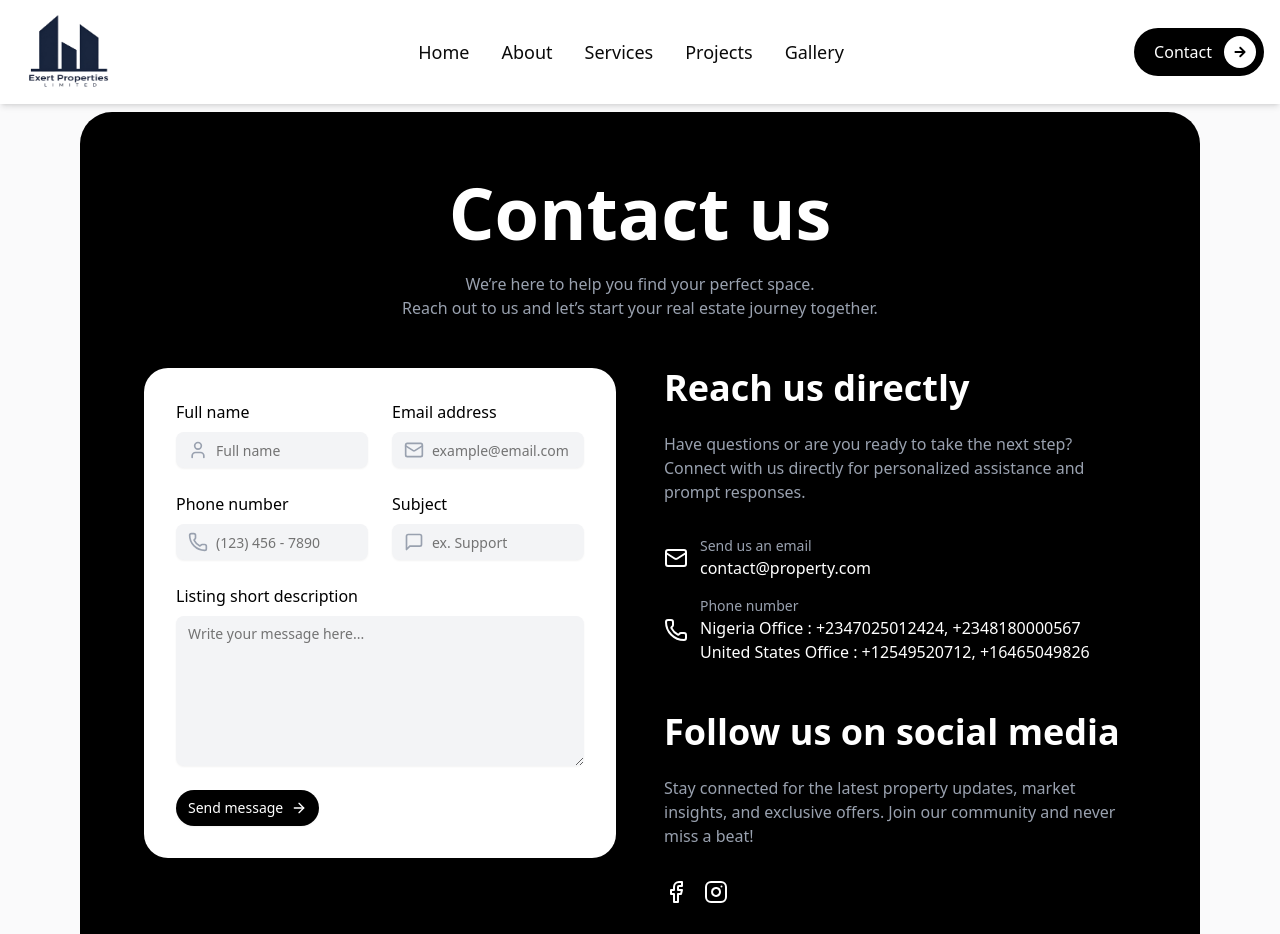
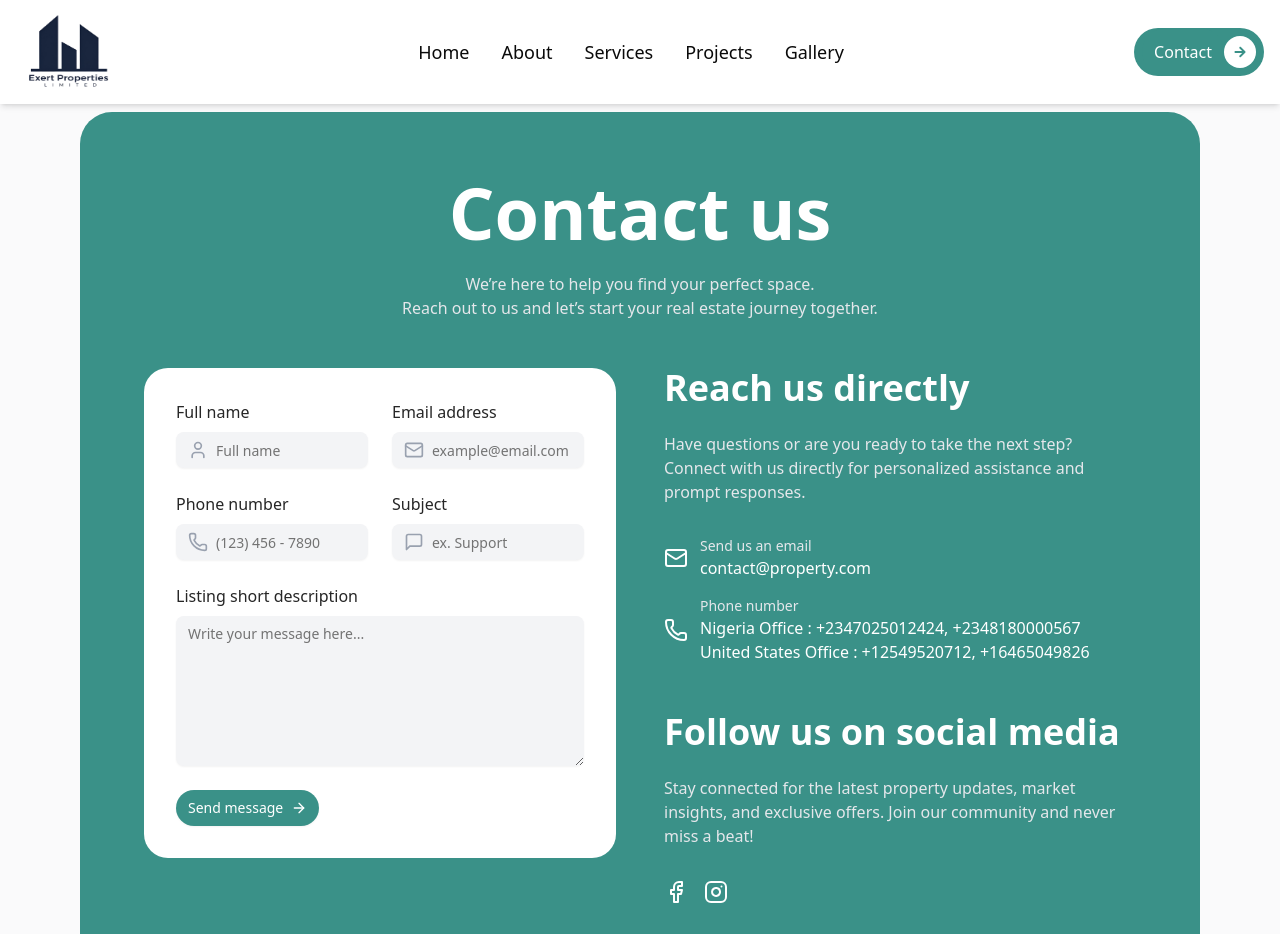
Before and after one commit to ISHANTBHATT/exertproperties, a Next.js app: page /contact in a window 1280 px wide. Shown: the top 934 px of the page. Built offline with nearby package versions, Linux system fonts and the light colour scheme.

Commit message:
changes:- website color palette change

```diff
--- a/src/app/components/AboutSection.jsx
+++ b/src/app/components/AboutSection.jsx
@@ -119,15 +119,15 @@ const AboutSection = () => {
             </motion.p>
             <motion.div variants={fadeIn("up", "tween", 0.2, 0.6)}>
               <Link href="/about">
-                <div className=" items-center px-2 bg-black rounded-full inline-flex transform transition-transform duration-300 ease-in-out hover:scale-90 group hover:bg-neutral-800">
+                <div className=" items-center px-2 bg-[#3A9188] rounded-full inline-flex transform transition-transform duration-300 ease-in-out hover:scale-90 group hover:bg-teal-700">
                   <button
                     // size="lg"
-                    className="rounded-full p-3  bg-black group group-hover:bg-neutral-800 text-white"
+                    className="rounded-full p-3  bg-[#3A9188] group group-hover:bg-teal-700 text-white"
                   >
                     Start exploring
                   </button>
                   <div className="rounded-full bg-white p-2 group">
-                    <IoMdArrowRoundForward className="h-4 w-4 text-black" />
+                    <IoMdArrowRoundForward className="h-4 w-4 text-[#3A9188]" />
                   </div>
                 </div>
               </Link>
--- a/src/app/components/Faq.jsx
+++ b/src/app/components/Faq.jsx
@@ -197,7 +197,7 @@ export function Faqs({ className }) {
                   <div
                     className={`rounded-full p-2 transition-all duration-300 ${
                       openId === faq.id
-                        ? "bg-black text-white rotate-180"
+                        ? "bg-[#3A9188] text-white rotate-180"
                         : "border border-gray-300"
                     }`}
                   >
--- a/src/app/components/Header.jsx
+++ b/src/app/components/Header.jsx
@@ -579,31 +579,31 @@ const Header = () => {
           <nav className="hidden md:flex items-center space-x-8">
             <a
               href="/"
-              className="text-lg font-medium hover:text-black transition-colors"
+              className="text-lg font-medium hover:text-[#3A9188] transition-colors"
             >
               Home
             </a>
             <a
               href="/about"
-              className="text-lg font-medium hover:text-black transition-colors"
+              className="text-lg font-medium hover:text-[#3A9188] transition-colors"
             >
               About
             </a>
             <a
               href="/services"
-              className="text-lg font-medium hover:text-black transition-colors"
+              className="text-lg font-medium hover:text-[#3A9188] transition-colors"
             >
               Services
             </a>
             <a
               href="/projects"
-              className="text-lg font-medium hover:text-black transition-colors"
+              className="text-lg font-medium hover:text-[#3A9188] transition-colors"
             >
               Projects
             </a>
             <a
               href="/gallery"
-              className="text-lg font-medium hover:text-black transition-colors"
+              className="text-lg font-medium hover:text-[#3A9188] transition-colors"
             >
               Gallery
             </a>
@@ -612,12 +612,12 @@ const Header = () => {
           {/* Desktop Contact Button */}
           <div className="hidden md:block">
             <Link href="/contact">
-              <div className="items-center px-2 bg-black rounded-full inline-flex transform transition-transform duration-300 ease-in-out hover:scale-90 group hover:bg-neutral-800">
-                <button className="rounded-full p-3 bg-black group group-hover:bg-neutral-800 text-white">
+              <div className="items-center px-2 bg-[#3A9188] rounded-full inline-flex transform transition-transform duration-300 ease-in-out hover:scale-90 group hover:bg-teal-700">
+                <button className="rounded-full p-3 bg-[#3A9188] group group-hover:bg-teal-700 text-white">
                   Contact
                 </button>
                 <div className="rounded-full bg-white p-2 group">
-                  <IoMdArrowRoundForward className="h-4 w-4 text-black" />
+                  <IoMdArrowRoundForward className="h-4 w-4 text-[#3A9188]" />
                 </div>
               </div>
             </Link>
@@ -730,10 +730,10 @@ const Header = () => {
               {/* Mobile Contact Button */}
               <Link href="/contact" onClick={closeMobileMenu}>
                 <div
-                  className="items-center px-4 py-2 bg-black rounded-full inline-flex transform transition-transform duration-300 ease-in-out hover:scale-90 group hover:bg-neutral-800 translate-y-4 animate-slide-up"
+                  className="items-center px-4 py-2 bg-[#3A9188] rounded-full inline-flex transform transition-transform duration-300 ease-in-out hover:scale-90 group hover:bg-teal-700 translate-y-4 animate-slide-up"
                   style={{ animationDelay: "0.6s" }}
                 >
-                  <button className="rounded-full p-4 bg-black group group-hover:bg-neutral-800 text-white text-xl">
+                  <button className="rounded-full p-4 bg-[#3A9188] group group-hover:bg-teal-700 text-white text-xl">
                     Contact
                   </button>
                   <div className="rounded-full bg-white p-3 group ml-2">
--- a/src/app/components/HeroSection.jsx
+++ b/src/app/components/HeroSection.jsx
@@ -325,7 +325,7 @@ export default function HeroSection({ scrollToRef }) {
                 <button
                   onClick={handleExploreClick}
                   // href="/"
-                  className="flex items-center px-6 py-3 rounded-full bg-black text-white font-medium transform transition-transform duration-300 ease-in-out hover:scale-90 hover:bg-neutral-900"
+                  className="flex items-center px-6 py-3 rounded-full bg-[#3A9188] text-white font-medium transform transition-transform duration-300 ease-in-out hover:scale-90 hover:bg-teal-700"
                 >
                   Start exploring <ArrowRight className="ml-2 h-5 w-5" />
                 </button>
--- a/src/app/components/PropertyListings.jsx
+++ b/src/app/components/PropertyListings.jsx
@@ -71,7 +71,7 @@ const PropertyListings = ({ properties }) => {
 
         <div className="flex justify-center space-x-4">
           <Link href="/projects">
-            <Button className="rounded-full cursor-pointer">
+            <Button className="rounded-full cursor-pointer bg-[#3A9188] hover:bg-teal-700">
               Start exploring
             </Button>
           </Link>
--- a/src/app/contact/page.js
+++ b/src/app/contact/page.js
@@ -43,12 +43,12 @@ export default function ContactForm() {
 
   return (
     <main className="min-h-screen py-28 bg-[#fafafb]">
-      <section className="bg-black text-white py-16 px-4 md:px-8 lg:px-16 rounded-4xl md:mx-6 lg:mx-20">
+      <section className="bg-[#3A9188] text-white py-16 px-4 md:px-8 lg:px-16 rounded-4xl md:mx-6 lg:mx-20">
         <div className="max-w-7xl mx-auto">
           <h1 className="text-5xl md:text-6xl lg:text-7xl font-bold text-center mb-6">
             Contact us
           </h1>
-          <p className="text-gray-400 text-center max-w-3xl mx-auto mb-12">
+          <p className="text-gray-200 text-center max-w-3xl mx-auto mb-12">
             We’re here to help you find your perfect space.
             <br />
             Reach out to us and let’s start your real estate journey together.
@@ -61,7 +61,7 @@ export default function ContactForm() {
                   <div className="space-y-2">
                     <label
                       htmlFor="fullName"
-                      className="block text-black font-medium"
+                      className="block text-neutral-800 font-medium"
                     >
                       Full name
                     </label>
@@ -84,7 +84,7 @@ export default function ContactForm() {
                   <div className="space-y-2">
                     <label
                       htmlFor="email"
-                      className="block text-black font-medium"
+                      className="block text-neutral-800 font-medium"
                     >
                       Email address
                     </label>
@@ -107,7 +107,7 @@ export default function ContactForm() {
                   <div className="space-y-2">
                     <label
                       htmlFor="phone"
-                      className="block text-black font-medium"
+                      className="block text-neutral-800 font-medium"
                     >
                       Phone number
                     </label>
@@ -130,7 +130,7 @@ export default function ContactForm() {
                   <div className="space-y-2">
                     <label
                       htmlFor="subject"
-                      className="block text-black font-medium"
+                      className="block text-neutral-800 font-medium"
                     >
                       Subject
                     </label>
@@ -154,7 +154,7 @@ export default function ContactForm() {
                 <div className="mt-6 space-y-2">
                   <label
                     htmlFor="message"
-                    className="block text-black font-medium"
+                    className="block text-neutral-800 font-medium"
                   >
                     Listing short description
                   </label>
@@ -171,7 +171,7 @@ export default function ContactForm() {
                 <div className="mt-6">
                   <Button
                     type="submit"
-                    className="bg-black text-white rounded-full px-6 py-3 flex items-center gap-2 hover:bg-gray-800"
+                    className="bg-[#3A9188] text-white rounded-full px-6 py-3 flex items-center gap-2 hover:bg-teal-700"
                   >
                     Send message
                     <ArrowRight className="h-5 w-5" />
@@ -185,7 +185,7 @@ export default function ContactForm() {
                 <h2 className="text-3xl md:text-4xl font-bold mb-6">
                   Reach us directly
                 </h2>
-                <p className="text-gray-400 mb-8">
+                <p className="text-gray-200 mb-8">
                   Have questions or are you ready to take the next step? Connect
                   with us directly for personalized assistance and prompt
                   responses.
@@ -195,7 +195,7 @@ export default function ContactForm() {
                   <div className="flex items-center gap-3">
                     <Mail className="h-6 w-6" />
                     <div>
-                      <p className="text-sm text-gray-400">Send us an email</p>
+                      <p className="text-sm text-gray-200">Send us an email</p>
                       <p className="font-medium">contact@property.com</p>
                     </div>
                   </div>
@@ -203,7 +203,7 @@ export default function ContactForm() {
                   <div className="flex items-center gap-3">
                     <Phone className="h-6 w-6" />
                     <div>
-                      <p className="text-sm text-gray-400">Phone number</p>
+                      <p className="text-sm text-gray-200">Phone number</p>
                       <p className="font-medium">
                         Nigeria Office : +2347025012424, +2348180000567
                         <br />
@@ -218,7 +218,7 @@ export default function ContactForm() {
                 <h2 className="text-3xl md:text-4xl font-bold mb-6">
                   Follow us on social media
                 </h2>
-                <p className="text-gray-400 mb-8">
+                <p className="text-gray-200 mb-8">
                   Stay connected for the latest property updates, market
                   insights, and exclusive offers. Join our community and never
                   miss a beat!
@@ -271,7 +271,7 @@ export default function ContactForm() {
           </p>
 
           <div className="flex justify-end mb-8">
-            <Button className="bg-black text-white rounded-full px-6 py-6 flex items-center gap-2 hover:bg-gray-800">
+            <Button className="bg-[#3A9188] text-white rounded-full px-6 py-6 flex items-center gap-2 hover:bg-teal-700">
               Contact us
               <ArrowRight className="h-5 w-5" />
             </Button>
```
Also changed, not shown: src/app/about/page.js (+5 -5 lines), src/app/agent/[slug]/page.js (+4 -4 lines), src/app/components/OfficeSection.jsx (+7 -7 lines), src/app/projects/page.js (+7 -7 lines), src/lib/mock-data.js.
